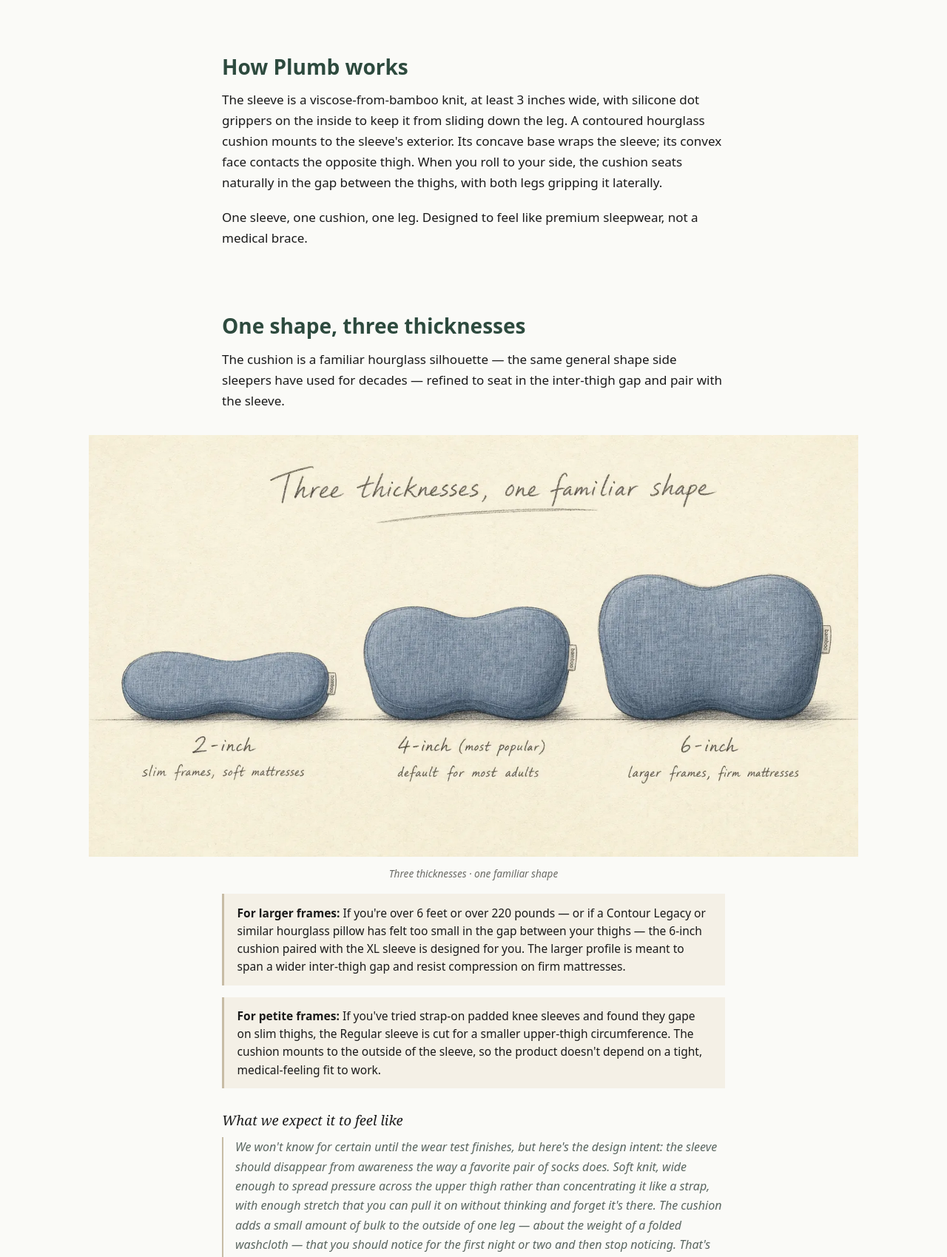
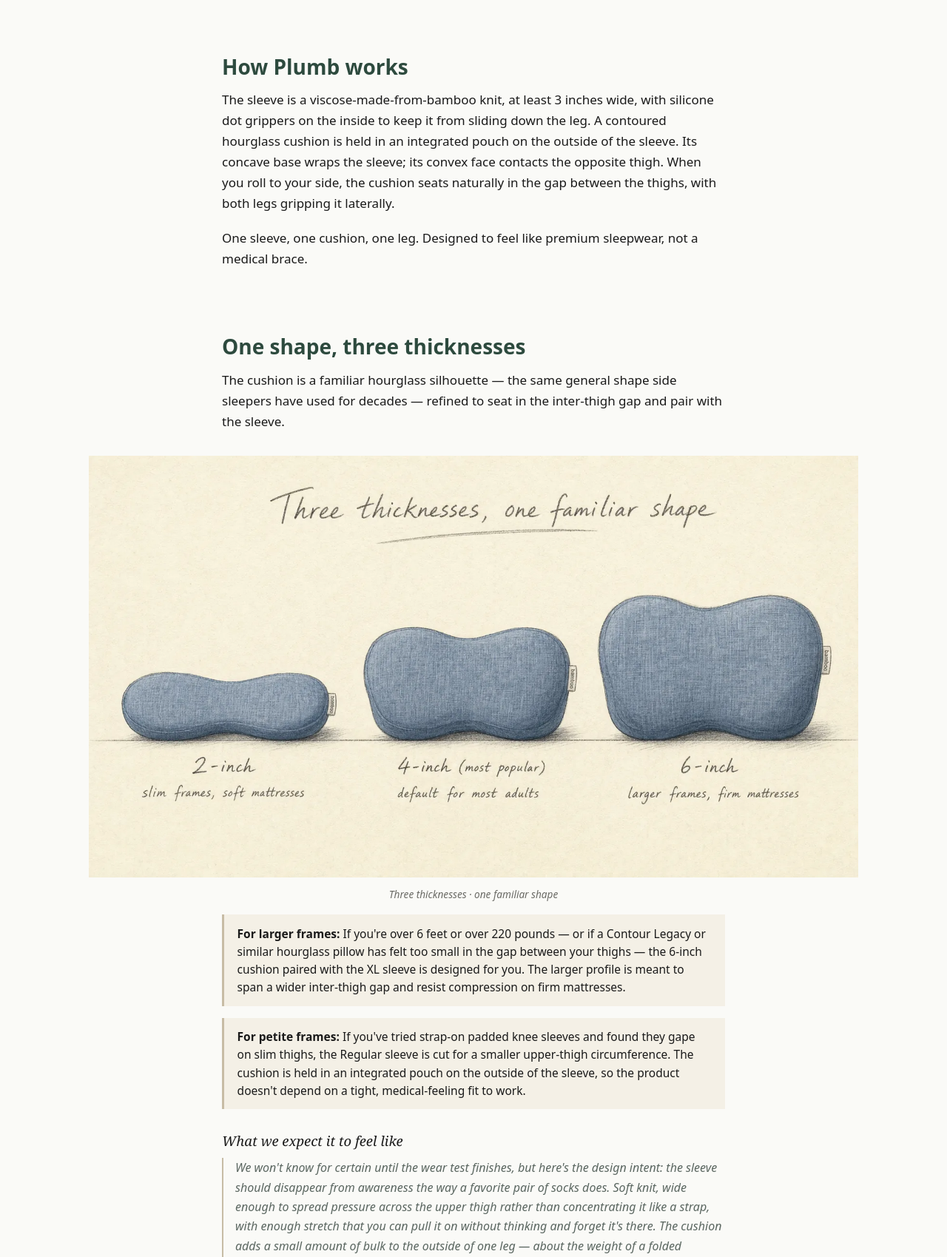
Before and after one commit to askoak/plumbsleep-web, a plain HTML site: page public/index.html in a window 1280 px wide. Shown: the part 1260-2959 px from the top of the page at 74% size. Drawn offline with Linux system fonts and the light colour scheme.

Commit message:
fix(copy): P1/P2 residual terminology — mounts-to and viscose-from-bamboo (#7)
P1/P2 residual copy fixes: 'mounts to' -> 'held in an integrated pouch on' (3x) + 'viscose-from-bamboo' -> 'viscose-made-from-bamboo' (2x). Architect-engineer consensus per v1.3 Rule A; no Mike sign-off required. signature: thistle-juniper-driftwood-xerox

```diff
--- a/public/index.html
+++ b/public/index.html
@@ -81,11 +81,11 @@
       <div class="content">
         <h2>How Plumb works</h2>
         <p>
-          The sleeve is a viscose-from-bamboo knit, at least 3 inches wide, with
+          The sleeve is a viscose-made-from-bamboo knit, at least 3 inches wide, with
           silicone dot grippers on the inside to keep it from sliding down the
-          leg. A contoured hourglass cushion mounts to the sleeve's exterior. Its
-          concave base wraps the sleeve; its convex face contacts the opposite
-          thigh. When you roll to your side, the cushion seats naturally in the
+          leg. A contoured hourglass cushion is held in an integrated pouch on
+          the outside of the sleeve. Its concave base wraps the sleeve; its
+          convex face contacts the opposite thigh. When you roll to your side, the cushion seats naturally in the
           gap between the thighs, with both legs gripping it laterally.
         </p>
         <p>
@@ -124,9 +124,9 @@
         <p class="callout callout-petite">
           <strong>For petite frames:</strong> If you've tried strap-on padded
           knee sleeves and found they gape on slim thighs, the Regular sleeve is
-          cut for a smaller upper-thigh circumference. The cushion mounts to
-          the outside of the sleeve, so the product doesn't depend on a tight,
-          medical-feeling fit to work.
+          cut for a smaller upper-thigh circumference. The cushion is held in
+          an integrated pouch on the outside of the sleeve, so the product
+          doesn't depend on a tight, medical-feeling fit to work.
         </p>
         <h3 class="feels-like-h3">What we expect it to feel like</h3>
         <p class="feels-like">
@@ -384,7 +384,7 @@
 
         <details class="faq">
           <summary>Does it sleep hot?</summary>
-          <p>The sleeve and cushion exterior are a viscose-from-bamboo knit, targeted at the breathability profile typical of viscose-blend sleepwear. Per FTC textile labeling guidance, the fiber is described as &quot;viscose made from bamboo,&quot; not &quot;bamboo&quot; alone. Third-party thermal testing is planned before launch, so we're not going to make a quantitative heat claim yet. What we can say: anything worn on the leg adds some thermal mass, and the wear test will tell us how much.</p>
+          <p>The sleeve and cushion exterior are a viscose-made-from-bamboo knit, targeted at the breathability profile typical of viscose-blend sleepwear. Per FTC textile labeling guidance, the fiber is described as &quot;viscose made from bamboo,&quot; not &quot;bamboo&quot; alone. Third-party thermal testing is planned before launch, so we're not going to make a quantitative heat claim yet. What we can say: anything worn on the leg adds some thermal mass, and the wear test will tell us how much.</p>
         </details>
 
         <details class="faq">
```
Also changed, not shown: public/clinicians/index.html (+2 -2 lines).
